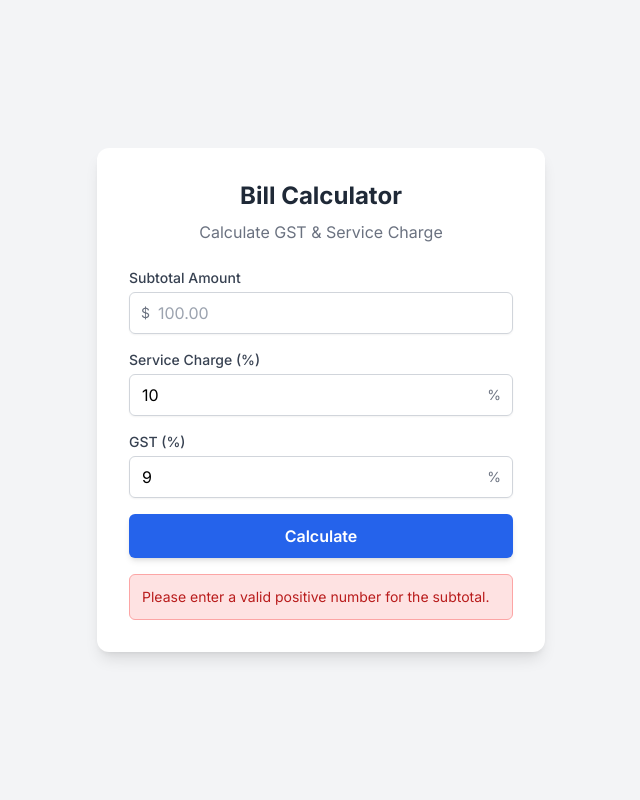
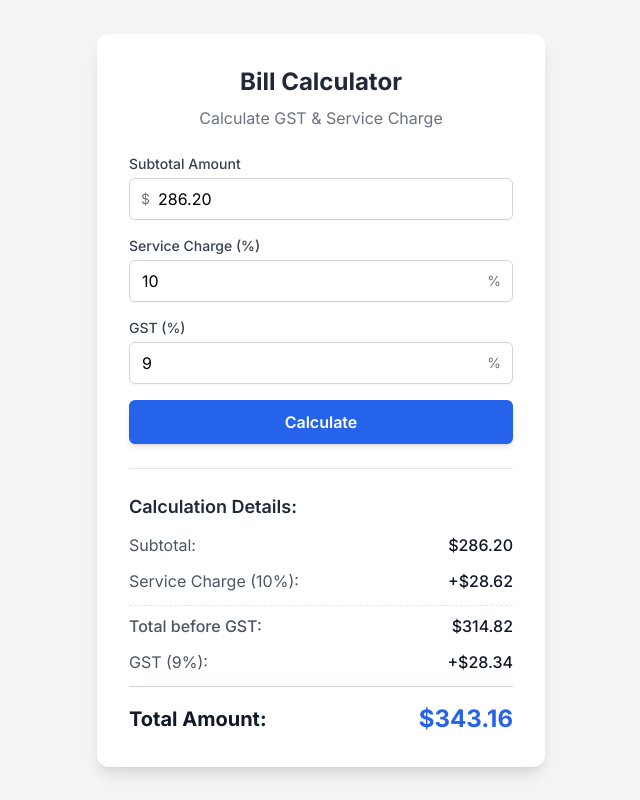
Before and after one commit to firmanelhakim/bill-calculator, a plain HTML site: page index.html in a window 1280 px wide. Both pictures are taken after a click on the button "Calculate". Shown: the whole page, without its empty margins (319-959 px from the left). Drawn offline with nearby package versions, Linux system fonts and the light colour scheme.

Commit message:
Update index.html (Round Up)

```diff
--- a/index.html
+++ b/index.html
@@ -54,7 +54,8 @@
                     <input type="number" id="subtotal"
                            class="w-full pl-7 pr-3 py-2 border border-gray-300 rounded-md focus:outline-none focus:ring-2 focus:ring-blue-500 focus:border-blue-500"
                            placeholder="100.00"
-                           aria-label="Subtotal Amount">
+                           aria-label="Subtotal Amount"
+                           value="286.20"> <!-- Pre-filled with your test value -->
                 </div>
             </div>
 
@@ -160,14 +161,14 @@
             const outGst = document.getElementById('out-gst');
             const outTotal = document.getElementById('out-total');
 
-            // Helper function to format numbers as currency
-            function formatCurrency(amount) {
-                return '$' + amount.toFixed(2);
+            // Helper function to format CENTS into a currency string
+            function formatCentsToCurrency(cents) {
+                return '$' + (cents / 100).toFixed(2);
             }
 
-            // Helper to format with a plus sign
-            function formatCurrencyWithPlus(amount) {
-                return '+$' + amount.toFixed(2);
+            // Helper to format CENTS with a plus sign
+            function formatCentsToCurrencyWithPlus(cents) {
+                return '+$' + (cents / 100).toFixed(2);
             }
 
             // Helper to show/hide error
@@ -178,6 +179,16 @@
 
             function hideError() {
                 errorMessageDiv.classList.add('hidden');
+            }
+
+            // Helper to parse currency to cents
+            function parseCurrencyToCents(value) {
+                const floatValue = parseFloat(value);
+                if (isNaN(floatValue)) {
+                    return NaN;
+                }
+                // Convert to cents and round to nearest whole cent to avoid precision issues
+                return Math.round(floatValue * 100);
             }
 
             // Main calculation function
@@ -191,12 +202,12 @@
                 hideError();
 
                 // Get values
-                const subtotal = parseFloat(subtotalInput.value);
+                const subtotalInCents = parseCurrencyToCents(subtotalInput.value);
                 const serviceChargeRate = parseFloat(serviceChargeRateInput.value) || 0;
                 const gstRate = parseFloat(gstRateInput.value) || 0;
 
                 // --- Validation ---
-                if (isNaN(subtotal) || subtotal < 0) {
+                if (isNaN(subtotalInCents) || subtotalInCents < 0) {
                     showError('Please enter a valid positive number for the subtotal.');
                     spinner.classList.add('hidden');
                     calculateBtn.disabled = false;
@@ -210,33 +221,36 @@
                     return;
                 }
 
-                // --- Calculation Logic ---
+                // --- Calculation Logic (in Cents) ---
+
                 // 1. Apply Service Charge
-                const serviceChargeAmount = subtotal * (serviceChargeRate / 100);
+                // Use Math.round for standard rounding on service charge
+                const serviceChargeAmountInCents = Math.round(subtotalInCents * (serviceChargeRate / 100));
 
                 // 2. Calculate amount before GST
-                const subtotalAfterService = subtotal + serviceChargeAmount;
+                const subtotalAfterServiceInCents = subtotalInCents + serviceChargeAmountInCents;
 
                 // 3. Apply GST on the (Subtotal + Service Charge)
-                const gstAmount = subtotalAfterService * (gstRate / 100);
+                // *** MODIFIED: Use Math.ceil to "round up" to match the user's receipt ***
+                const gstAmountInCents = Math.ceil(subtotalAfterServiceInCents * (gstRate / 100));
 
                 // 4. Calculate Final Total
-                const totalAmount = subtotalAfterService + gstAmount;
+                const totalAmountInCents = subtotalAfterServiceInCents + gstAmountInCents;
 
                 // --- Update the DOM ---
                 // Using a short timeout to simulate work and show the spinner
                 setTimeout(() => {
-                    outSubtotal.textContent = formatCurrency(subtotal);
+                    outSubtotal.textContent = formatCentsToCurrency(subtotalInCents);
 
                     outServiceChargeLabel.textContent = `Service Charge (${serviceChargeRate}%):`;
-                    outServiceCharge.textContent = formatCurrencyWithPlus(serviceChargeAmount);
+                    outServiceCharge.textContent = formatCentsToCurrencyWithPlus(serviceChargeAmountInCents);
 
-                    outPreGst.textContent = formatCurrency(subtotalAfterService);
+                    outPreGst.textContent = formatCentsToCurrency(subtotalAfterServiceInCents);
 
                     outGstLabel.textContent = `GST (${gstRate}%):`;
-                    outGst.textContent = formatCurrencyWithPlus(gstAmount);
+                    outGst.textContent = formatCentsToCurrencyWithPlus(gstAmountInCents);
 
-                    outTotal.textContent = formatCurrency(totalAmount);
+                    outTotal.textContent = formatCentsToCurrency(totalAmountInCents);
 
                     // Show results and hide spinner
                     resultsDiv.classList.remove('hidden');
```
